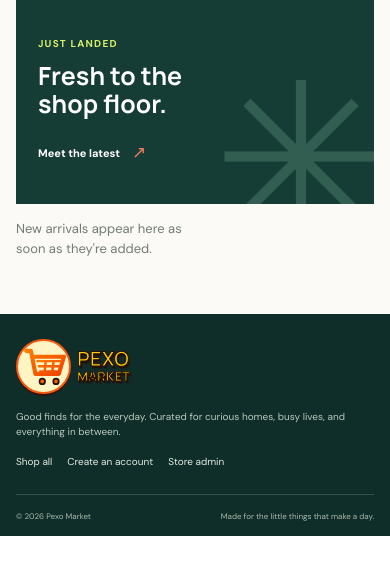
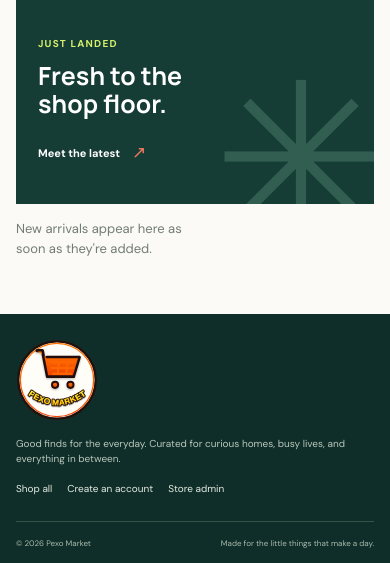
Before and after one commit to prasannamurugavel152005-commits/PEXO_e-com-web, a Django app: page / in a window 390 px wide. Shown: the part 1581-2144 px from the top of the page. Before the commit the page ends 2117 px from the top, so only its background shows below. Run offline with Django 5.2, Linux system fonts and the light colour scheme; data that the repository does not hold is empty.

Commit message:
Use complete circular Pexo Market logo

```diff
--- a/store/static/store/css/style.css
+++ b/store/static/store/css/style.css
@@ -32,13 +32,9 @@ img { display: block; max-width: 100%; }
 .utility-inner { min-height: 32px; display: flex; align-items: center; justify-content: space-between; }
 .utility-inner a { color: var(--lime); }
 .site-header { position: relative; z-index: 4; background: var(--white); }
-.header-main { display: grid; grid-template-columns: 190px minmax(240px, 1fr) 220px; align-items: center; gap: 24px; min-height: 92px; }
-.brand { display: inline-flex; align-items: center; width: max-content; gap: 9px; color: var(--forest); }
-.brand-emblem { width: 58px; height: 58px; display: grid; flex: 0 0 auto; place-items: center; overflow: hidden; border: 3px solid #f45a12; border-radius: 50%; background: #fff4c4; box-shadow: 0 2px 0 #32140b; }
-.brand-emblem img { width: 45px; height: 45px; object-fit: contain; }
-.brand-name { display: flex; flex-direction: column; color: #ffca05; font-family: var(--display); font-weight: 900; line-height: .92; -webkit-text-stroke: 1px #24100a; text-shadow: 1px 2px 0 #24100a, 2px 3px 0 rgba(36,16,10,.38); }
-.brand-name strong { font-size: 21px; }
-.brand-name > span { margin-top: 4px; font-size: 14px; }
+.header-main { display: grid; grid-template-columns: 92px minmax(240px, 1fr) 220px; align-items: center; gap: 34px; min-height: 92px; }
+.brand { display: inline-flex; align-items: center; width: max-content; color: var(--forest); }
+.brand-round-logo { display: block; width: 88px; height: 88px; object-fit: contain; }
 .search-form { display: flex; height: 44px; border: 1px solid #cbd2cb; border-radius: 4px; overflow: hidden; background: #fafbf8; }
 .search-form:focus-within { outline: 2px solid var(--forest); outline-offset: 2px; }
 .search-form input { min-width: 0; flex: 1; border: 0; outline: 0; padding: 0 14px; background: transparent; color: var(--ink); font-size: 13px; }
@@ -149,10 +145,7 @@ h1, h2, h3, p { margin-top: 0; }
 
 .site-footer { background: var(--forest-deep); color: #e8ede7; }
 .footer-main { min-height: 150px; display: grid; grid-template-columns: 180px 1fr auto; align-items: center; gap: 35px; }
-.brand-footer .brand-emblem { width: 68px; height: 68px; }
-.brand-footer .brand-emblem img { width: 53px; height: 53px; }
-.brand-footer .brand-name strong { font-size: 24px; }
-.brand-footer .brand-name > span { font-size: 16px; }
+.brand-footer .brand-round-logo { width: 112px; height: 112px; }
 .footer-main p { max-width: 360px; margin: 0; color: #b9c7bb; font-size: 11px; }
 .footer-main nav { display: flex; gap: 20px; }
 .footer-main nav a { color: #e4ece2; font-size: 10px; }
@@ -316,7 +309,7 @@ h1, h2, h3, p { margin-top: 0; }
 
 @media (max-width: 1000px) {
   .site-width { width: min(100% - 40px, 900px); }
-  .header-main { grid-template-columns: 175px minmax(180px, 1fr) 175px; gap: 16px; }
+  .header-main { grid-template-columns: 82px minmax(180px, 1fr) 175px; gap: 18px; }
   .header-actions { gap: 14px; }
   .nav-inner nav { gap: 15px; }
   .hero-layout { min-height: 440px; grid-template-columns: .9fr 1.1fr; }
@@ -339,15 +332,8 @@ h1, h2, h3, p { margin-top: 0; }
   .header-main { grid-template-columns: 30px minmax(0, 1fr) auto; gap: 8px; min-height: 68px; }
   .menu-toggle { width: 30px; height: 34px; display: flex; flex-direction: column; justify-content: center; gap: 4px; border: 0; padding: 5px; background: transparent; }
   .menu-toggle span { width: 19px; height: 2px; background: var(--forest); }
-  .brand { gap: 6px; }
-  .brand-emblem { width: 43px; height: 43px; border-width: 2px; }
-  .brand-emblem img { width: 34px; height: 34px; }
-  .brand-name strong { font-size: 15px; }
-  .brand-name > span { margin-top: 2px; font-size: 10px; }
-  .brand-footer .brand-emblem { width: 55px; height: 55px; }
-  .brand-footer .brand-emblem img { width: 44px; height: 44px; }
-  .brand-footer .brand-name strong { font-size: 20px; }
-  .brand-footer .brand-name > span { font-size: 13px; }
+  .brand-round-logo { width: 58px; height: 58px; }
+  .brand-footer .brand-round-logo { width: 82px; height: 82px; }
   .header-main { position: relative; }
   .search-form { position: absolute; top: 68px; left: 0; right: 0; height: 39px; }
   .search-form button { width: 78px; }
--- a/store/templates/store/base.html
+++ b/store/templates/store/base.html
@@ -5,7 +5,7 @@
   <meta charset="utf-8">
   <meta name="viewport" content="width=device-width, initial-scale=1">
   <meta name="theme-color" content="#f04400">
-  <link rel="icon" type="image/svg+xml" href="{% static 'store/images/pexo-market-icon.svg' %}">
+  <link rel="icon" type="image/svg+xml" href="{% static 'store/images/pexo-market-round.svg' %}">
   <title>{% block title %}Pexo Market | Good finds, every day{% endblock %}</title>
   <link rel="preconnect" href="https://fonts.googleapis.com">
   <link rel="preconnect" href="https://fonts.gstatic.com" crossorigin>
@@ -18,7 +18,7 @@
   <header class="site-header">
     <div class="site-width header-main">
       <button class="icon-button menu-toggle" type="button" aria-label="Open navigation" aria-expanded="false" data-menu-toggle><span></span><span></span><span></span></button>
-      <a class="brand" href="{% url 'store:home' %}" aria-label="Pexo Market home"><span class="brand-emblem"><img src="{% static 'store/images/pexo-market-icon.svg' %}" alt=""></span><span class="brand-name"><strong>PEXO</strong><span>MARKET</span></span></a>
+      <a class="brand" href="{% url 'store:home' %}" aria-label="Pexo Market home"><img class="brand-round-logo" src="{% static 'store/images/pexo-market-round.svg' %}" alt="Pexo Market"></a>
       <form class="search-form" action="{% url 'store:products' %}" method="get" role="search">
         <label class="sr-only" for="site-search">Search products</label>
         <input id="site-search" name="q" type="search" placeholder="What are you looking for?" value="{{ request.GET.q|default:'' }}">
@@ -49,7 +49,7 @@
     {% block content %}{% endblock %}
   </main>
   <footer class="site-footer">
-    <div class="site-width footer-main"><a class="brand brand-footer" href="{% url 'store:home' %}" aria-label="Pexo Market home"><span class="brand-emblem"><img src="{% static 'store/images/pexo-market-icon.svg' %}" alt=""></span><span class="brand-name"><strong>PEXO</strong><span>MARKET</span></span></a><p>Good finds for the everyday. Curated for curious homes, busy lives, and everything in between.</p><nav aria-label="Footer"><a href="{% url 'store:products' %}">Shop all</a>{% if user.is_authenticated %}<a href="{% url 'store:orders' %}">Your orders</a>{% else %}<a href="{% url 'store:signup' %}">Create an account</a>{% endif %}<a href="/admin/">Store admin</a></nav></div>
+    <div class="site-width footer-main"><a class="brand brand-footer" href="{% url 'store:home' %}" aria-label="Pexo Market home"><img class="brand-round-logo" src="{% static 'store/images/pexo-market-round.svg' %}" alt="Pexo Market"></a><p>Good finds for the everyday. Curated for curious homes, busy lives, and everything in between.</p><nav aria-label="Footer"><a href="{% url 'store:products' %}">Shop all</a>{% if user.is_authenticated %}<a href="{% url 'store:orders' %}">Your orders</a>{% else %}<a href="{% url 'store:signup' %}">Create an account</a>{% endif %}<a href="/admin/">Store admin</a></nav></div>
     <div class="site-width footer-bottom"><span>© {% now "Y" %} Pexo Market</span><span>Made for the little things that make a day.</span></div>
   </footer>
   <script src="{% static 'store/js/script.js' %}" defer></script>
```
Also changed, not shown: store/static/store/images/pexo-market-round.svg (added).
